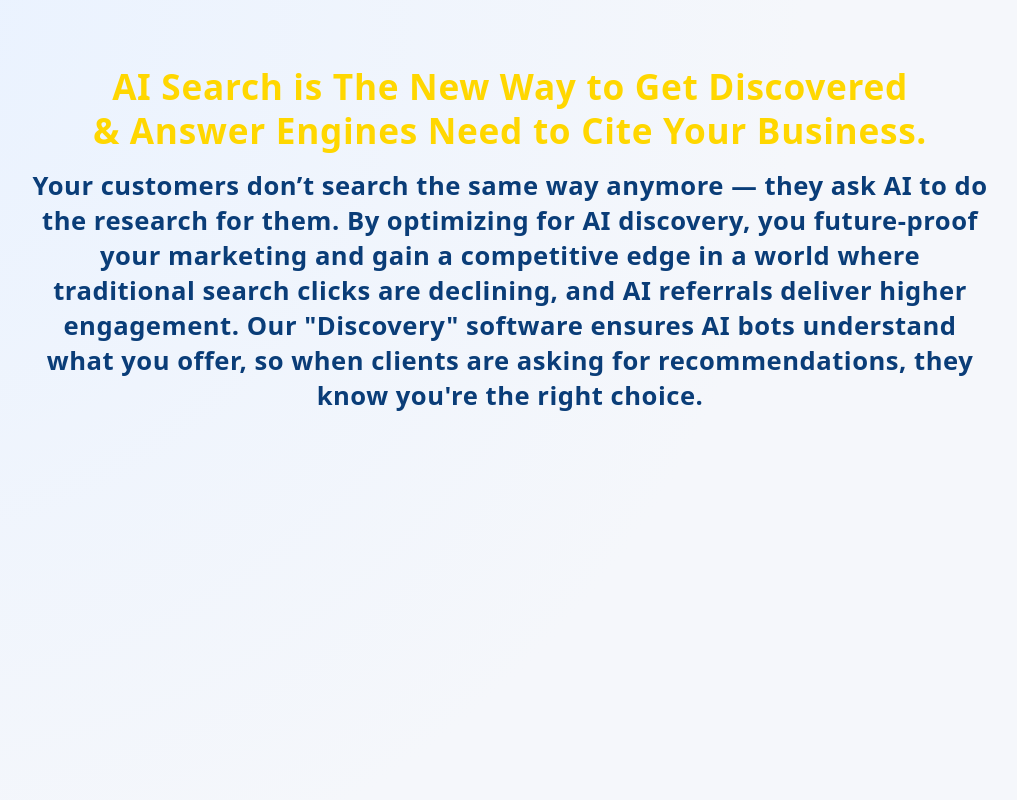
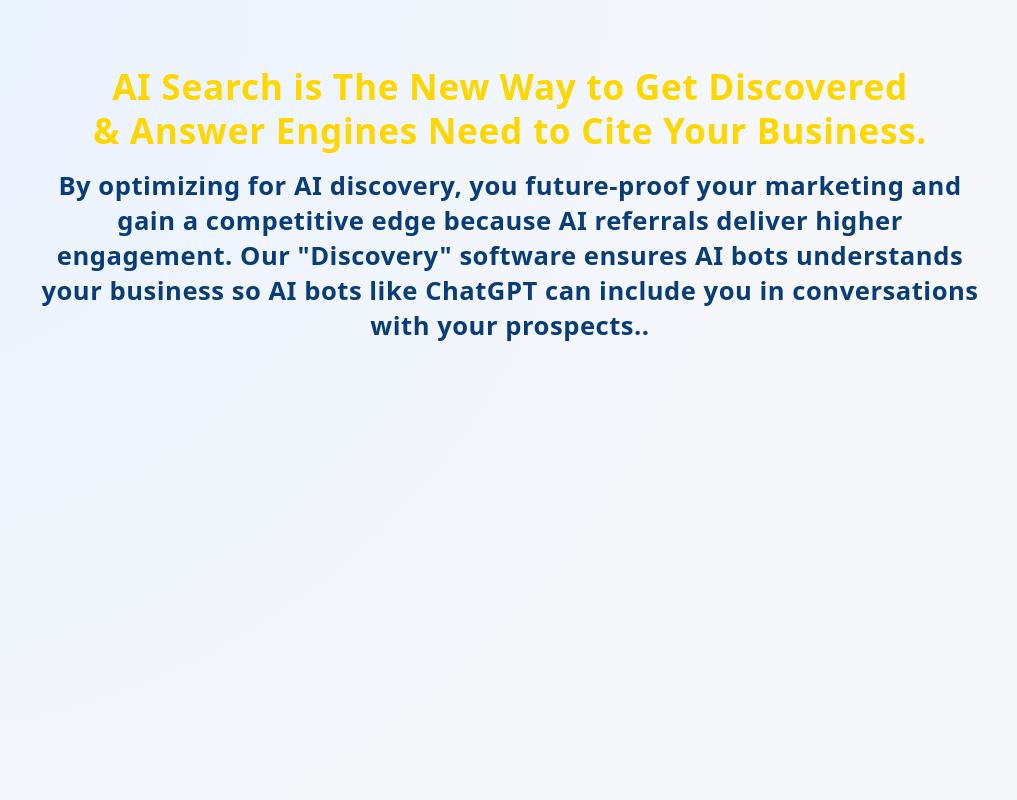
Before and after one commit to AIOVisibilityHub/Software-Funnel, a plain HTML site: page index.html in a window 1280 px wide. Shown: the top 800 px of the page, without its empty margins (130-1147 px from the left). Drawn offline with Linux system fonts and the light colour scheme; a script that the page names is missing.

Commit message:
Update index.html

```diff
--- a/index.html
+++ b/index.html
@@ -15,7 +15,7 @@
         <h1 class="gold-headline">AI Search is The New Way to Get Discovered <br> & Answer Engines Need to Cite Your Business.</h1></font>
 
         <p>
-            <h2>Your customers don’t search the same way anymore — they ask AI to do the research for them. By optimizing for AI discovery, you future-proof your marketing and gain a competitive edge in a world where traditional search clicks are declining, and AI referrals deliver higher engagement. Our "Discovery" software ensures AI bots understand what you offer, so when clients are asking for recommendations, they know you're the right choice.</h2>
+            <h2>By optimizing for AI discovery, you future-proof your marketing and gain a competitive edge because AI referrals deliver higher engagement. Our "Discovery" software ensures AI bots understands your business so AI bots like ChatGPT can include you in conversations with your prospects..</h2>
         </p>
 
         <!-- Wistia Video Embed -->
```
